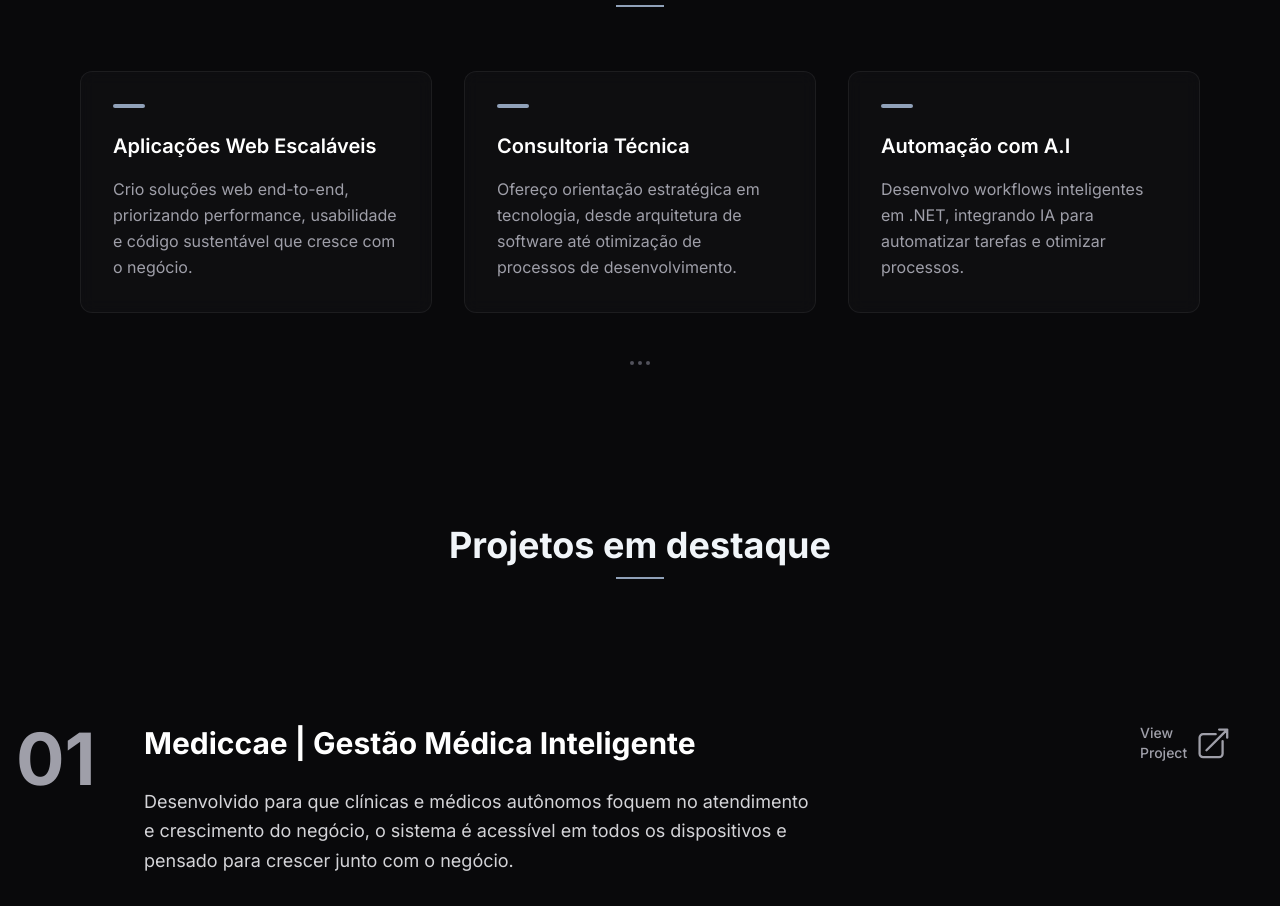
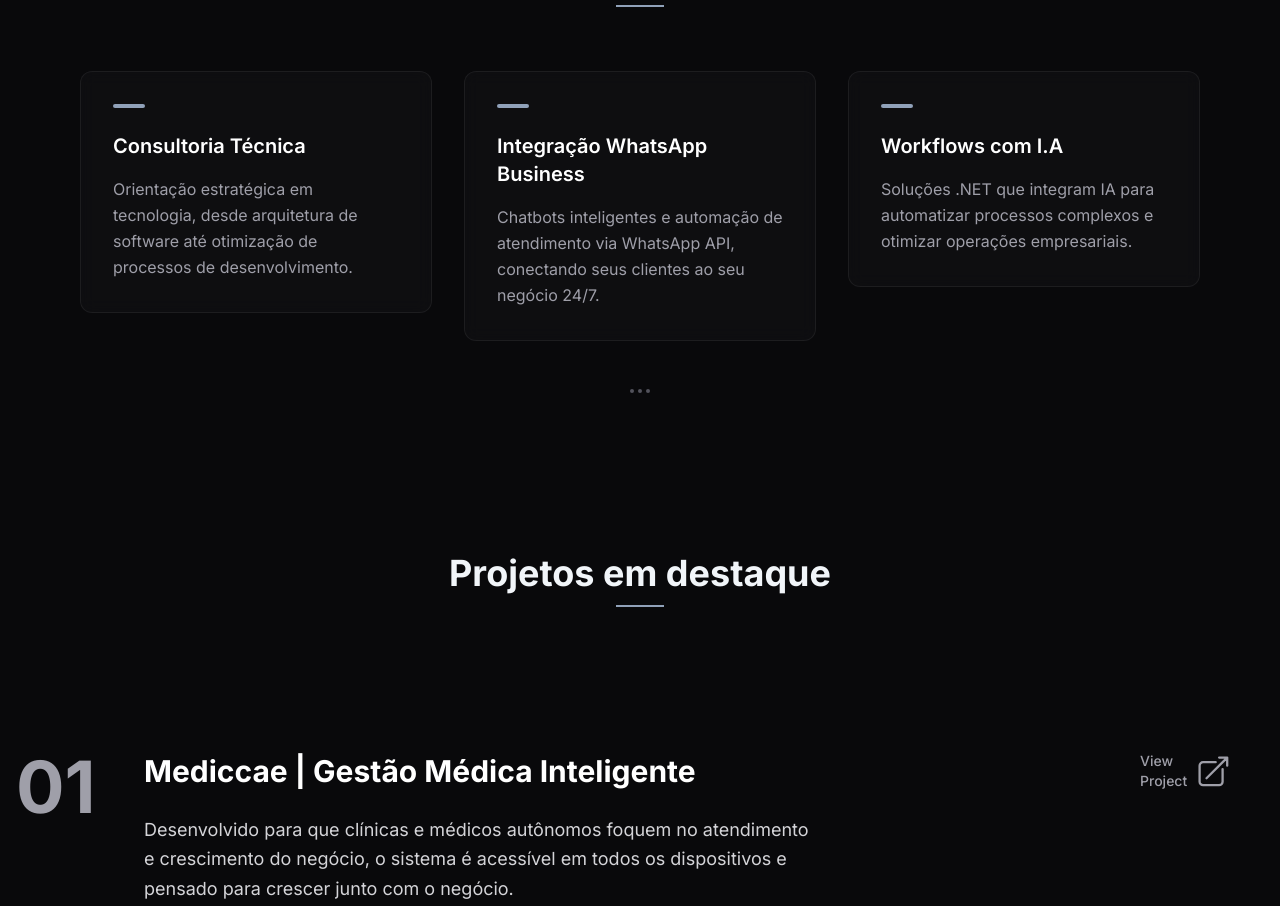
Before and after one commit to eduardomacielp/eduardo-portfolio, a Next.js app: page / in a window 1280 px wide. Shown: the part 1540-2446 px from the top of the page. Built offline with nearby package versions, Linux system fonts and the light colour scheme.

Commit message:
fix: adding the right services

```diff
--- a/src/data/translations.ts
+++ b/src/data/translations.ts
@@ -17,16 +17,16 @@
     servicesTitle: 'How can I contribute to your digital journey',
     services: [
       {
-        title: "Scalable Web Applications",
-        desc: "I build end-to-end web solutions, prioritizing performance, usability, and sustainable code that grows with the business.",
+        title: "Technical Consulting",
+        desc: "Strategic guidance in technology, from software architecture to development process optimization.",
       },
       {
-        title: "Technical Consulting",
-        desc: "I provide strategic technology guidance, from software architecture to development process optimization.",
+        title: "WhatsApp Business Integration",
+        desc: "Intelligent chatbots and automated customer service via WhatsApp API, connecting your clients to your business 24/7.",
       },
       {
-        title: "A.I Automation",
-        desc: "I develop intelligent workflows in .NET, integrating AI to automate tasks and optimize business processes.",
+        title: "AI-Powered Workflows",
+        desc: ".NET solutions that integrate AI to automate complex processes and optimize business operations.",
       }
     ],
 
@@ -76,16 +76,16 @@
     servicesTitle: 'Como posso contribuir em sua jornada no digital?',
     services: [
       {
-        title: "Aplicações Web Escaláveis",
-        desc: "Crio soluções web end-to-end, priorizando performance, usabilidade e código sustentável que cresce com o negócio.",
+        title: "Consultoria Técnica",
+        desc: "Orientação estratégica em tecnologia, desde arquitetura de software até otimização de processos de desenvolvimento.",
       },
       {
-        title: "Consultoria Técnica",
-        desc: "Ofereço orientação estratégica em tecnologia, desde arquitetura de software até otimização de processos de desenvolvimento.",
+        title: "Integração WhatsApp Business",
+        desc: "Chatbots inteligentes e automação de atendimento via WhatsApp API, conectando seus clientes ao seu negócio 24/7.",
       },
       {
-        title: "Automação com A.I",
-        desc: "Desenvolvo workflows inteligentes em .NET, integrando IA para automatizar tarefas e otimizar processos.",
+        title: "Workflows com I.A",
+        desc: "Soluções .NET que integram IA para automatizar processos complexos e otimizar operações empresariais.",
       }
     ],
 
```
